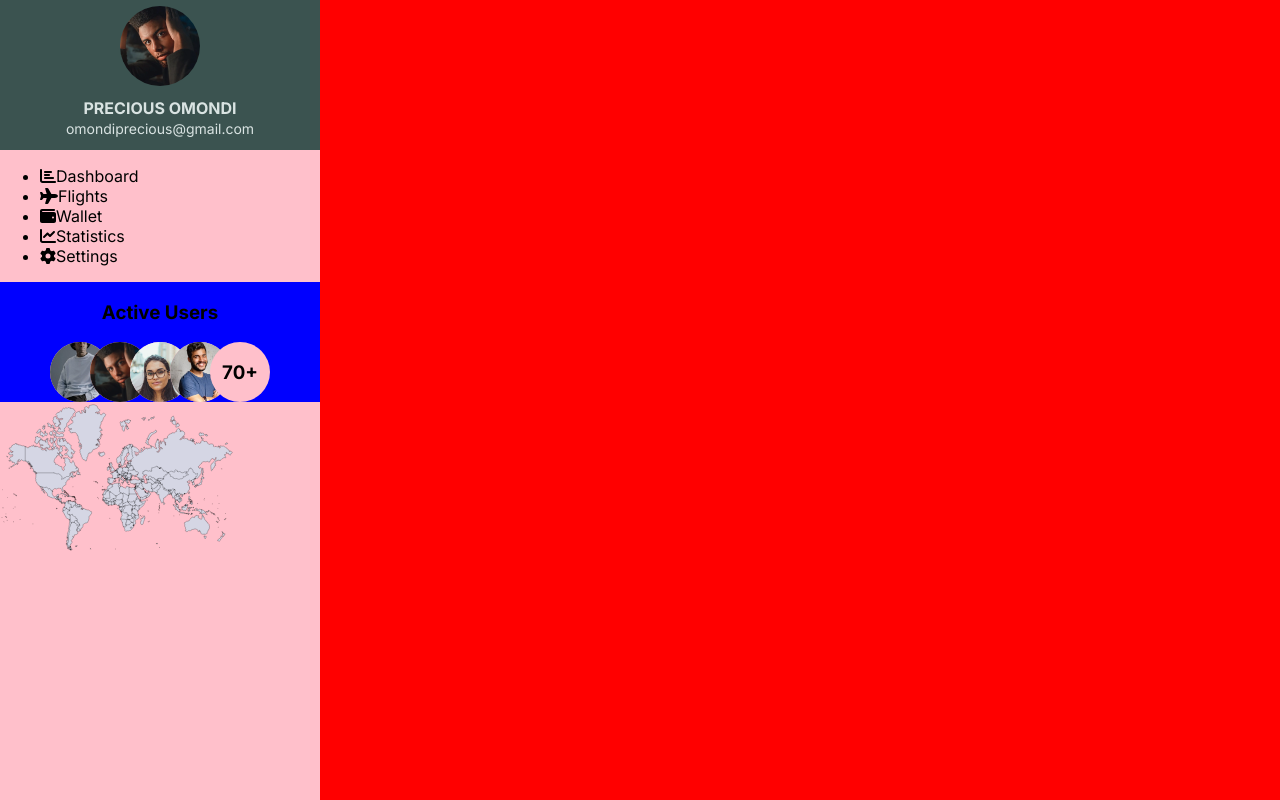
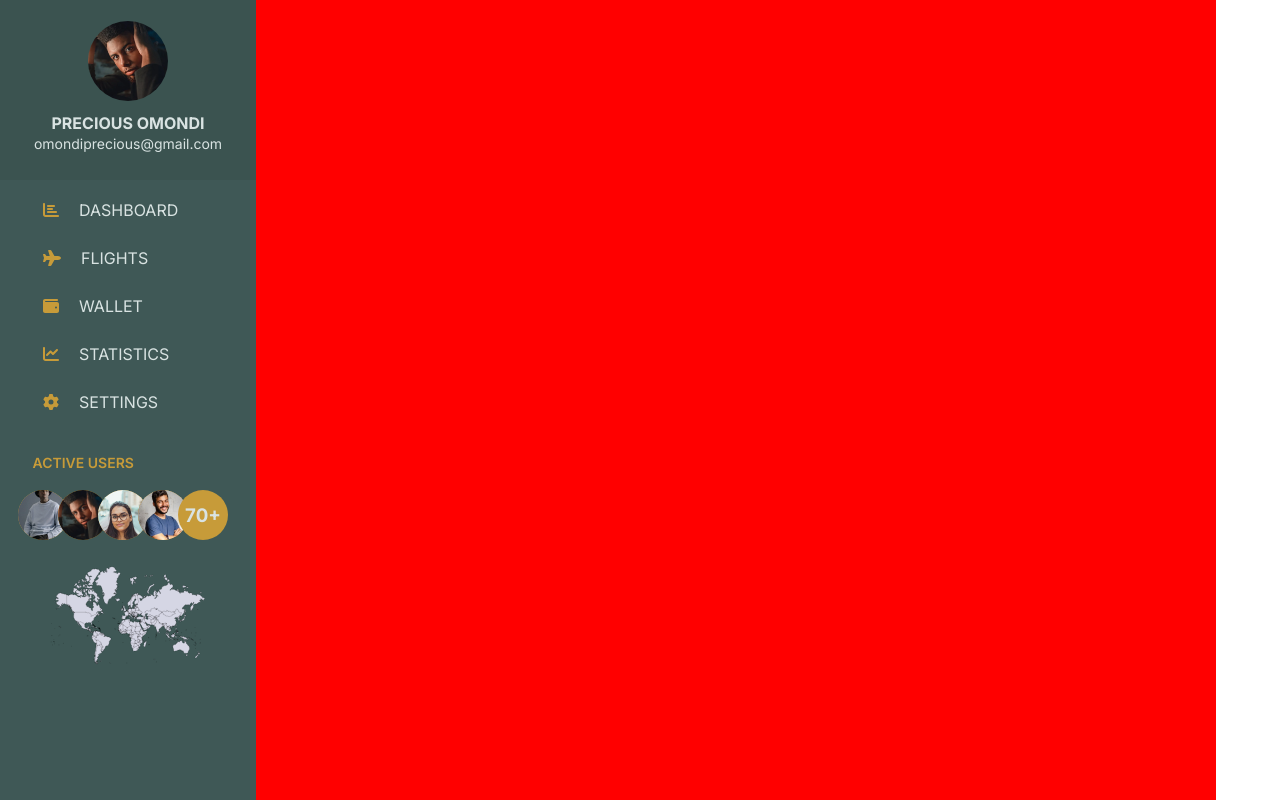
Before and after one commit to Presho99/aerostar, a React (Create React App) app: page / in a window 1280 px wide. Built offline with nearby package versions, Linux system fonts and the light colour scheme.

Commit message:
Sidebar positioning

```diff
--- a/src/App.css
+++ b/src/App.css
@@ -10,8 +10,8 @@
 }
 
 .left{
-  background-color: pink;
-  width: 25%;
+  background-color: #3F5856;
+  width: 20%;
   height: 100%;
 }
 
--- a/src/components/Sidebar.css
+++ b/src/components/Sidebar.css
@@ -1,8 +1,10 @@
 .sidebar{
     /* padding: 20px; */
+
     display: flex;
     flex-direction: column;
     justify-content: center;
+    background-color: #3F5856;
 }
 
 .profile{
@@ -13,6 +15,7 @@
     flex-direction: column;
     align-items: center;
     justify-content: center;
+    padding: 15px 0;
 }
 
 .profile-text{
@@ -52,38 +55,82 @@
 
 
 .users{
-    background-color: blue;
+    background-color: #3F5856;
     width: 100%;
     display: flex;
     flex-direction: column;
     height: 10%;
     justify-content: center;
     align-items: center;
+}
 
+.users-title{
+    /* background-color: aqua; */
+    width: 100%;
+    padding-left: 65px;
+
+}
+
+.users-title h3{
+    color: #C79B39;
+    text-transform: uppercase;
+    font-size: 14px;
+    font-weight: 600;
+}
+
+.nav{
+    background-color: #3F5856;
+    margin-top: 0;
+    padding: 10px 0 10px 8px;
+    margin-bottom: 0;
+}
+
+.nav li{
+    list-style-type: none;
+    display: flex;
+    align-items: center;
+    /* background-color: aqua; */
+    height: 40px;
+    margin-bottom: 8px;
+    padding: 0 35px;
+}
+
+.nav-icon{
+    margin-right: 20px;
+    color: #C79B39;
+}
+
+.nav-name{
+text-transform: uppercase;
+color: #D9E3E2;
 }
 
 .circles{
 position: relative;
     display: flex;
-
+/* background-color: red; */
     width: 220px;
     height: 60px;
+    align-items: center;
+    /* background-color: #3F5856; */
+
 }
 
 .circle{
     position: absolute;
-    height: 60px;
-    width: 60px;
+    height: 50px;
+    width: 50px;
     border-radius: 50%;
-    background-color: pink;
+    background-color: #C79B39;
     display: flex;
     align-items: center;
     justify-content: center;
+    color: #D9E3E2;
 
 }
 .circle img{
-    height: 60px;
-    width: 60px;
+    height: 50px;
+    width: 50px;
     border-radius: 50%;
     object-fit: cover;
 
@@ -107,4 +154,6 @@ position: relative;
 
 .map{
     height: 10%;
+    background-color: #3F5856;
+    margin-top: 20px;
 }
--- a/src/components/Sidebar.tsx
+++ b/src/components/Sidebar.tsx
@@ -1,6 +1,12 @@
 import React from "react";
-import { FontAwesomeIcon } from '@fortawesome/react-fontawesome';
-import { faChartBar, faPlane, faWallet, faChartLine, faCog } from '@fortawesome/free-solid-svg-icons';
+import { FontAwesomeIcon } from "@fortawesome/react-fontawesome";
+import {
+  faChartBar,
+  faPlane,
+  faWallet,
+  faChartLine,
+  faCog,
+} from "@fortawesome/free-solid-svg-icons";
 import "../components/Sidebar.css";
 import WorldMap from "../components/WorldMap";
 import one from "../assets/one.webp";
@@ -13,12 +19,12 @@ interface SidebarProps {
 }
 
 const Sidebar = () => {
-  const navItems: {name: string; icon: any}[] = [
-  {name: "Dashboard", icon: faChartBar},
-  {name: "Flights", icon: faPlane},
-  {name: "Wallet", icon: faWallet},
-  {name: "Statistics", icon: faChartLine},
-  {name: "Settings", icon: faCog},
+  const navItems: { name: string; icon: any }[] = [
+    { name: "Dashboard", icon: faChartBar },
+    { name: "Flights", icon: faPlane },
+    { name: "Wallet", icon: faWallet },
+    { name: "Statistics", icon: faChartLine },
+    { name: "Settings", icon: faCog },
   ];
 
   return (
@@ -32,16 +38,19 @@ const Sidebar = () => {
           <p className="email">omondiprecious@gmail.com</p>
         </div>
       </div>
-      <ul>
+      <ul className="nav">
         {navItems.map((item, index) => (
-          <li key={index}>
-              <FontAwesomeIcon icon={item.icon}/>
-              {item.name}
-              </li>
+          <li key={index} className="nav-itself">
+            <FontAwesomeIcon icon={item.icon} className="nav-icon" />
+            <p className="nav-name">{item.name}</p>
+          </li>
         ))}
       </ul>
       <div className="users">
-        <h3>Active Users</h3>
+        <div className="users-title">
+          <h3>Active Users</h3>
+        </div>
+
         <div className="circles">
           <div className="circle">
             <img src={one} />
--- a/src/components/WorldMap.tsx
+++ b/src/components/WorldMap.tsx
@@ -6,7 +6,7 @@ const WorldMap: React.FC = () => {
 
 
   return <div  className="world">
-<World style={{height: '150px'}}/>
+<World style={{height: '100px', width: '100%' }}/>
   </div>;
 };
 
```
